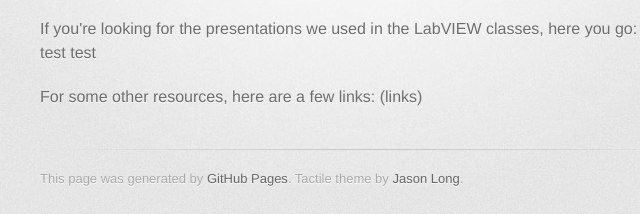
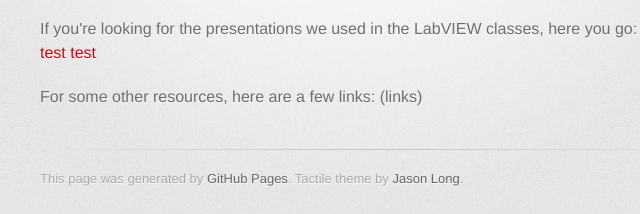
Before and after one commit to applepi-2067/applepi-2067.github.io, a plain HTML site: page index.html in a window 1280 px wide. Shown: the part 387-601 px from the top of the page, 290-930 px from the left. Drawn offline with Linux system fonts and the light colour scheme; a web font is replaced by a local one.

Commit message:
Turns out I suck at html

```diff
--- a/index.html
+++ b/index.html
@@ -35,8 +35,8 @@
 <p>The training set that 2067 uses, which contains various programming exercises, has its own GitHub repository. Click the above button, and fork the Training repository if you're solving them as a part of the LabVIEW classes.</p>
 
 <p>If you're looking for the presentations we used in the LabVIEW classes, here you go:
-<url=http://applepirobotics.org>test</url>
-<url=http://applepirobotics.org>test</url>
+<a href="http://applepirobotics.org">test</a>
+<a href="http://applepirobotics.org">test</a>
 </p>
 
 <p>For some other resources, here are a few links:
```
